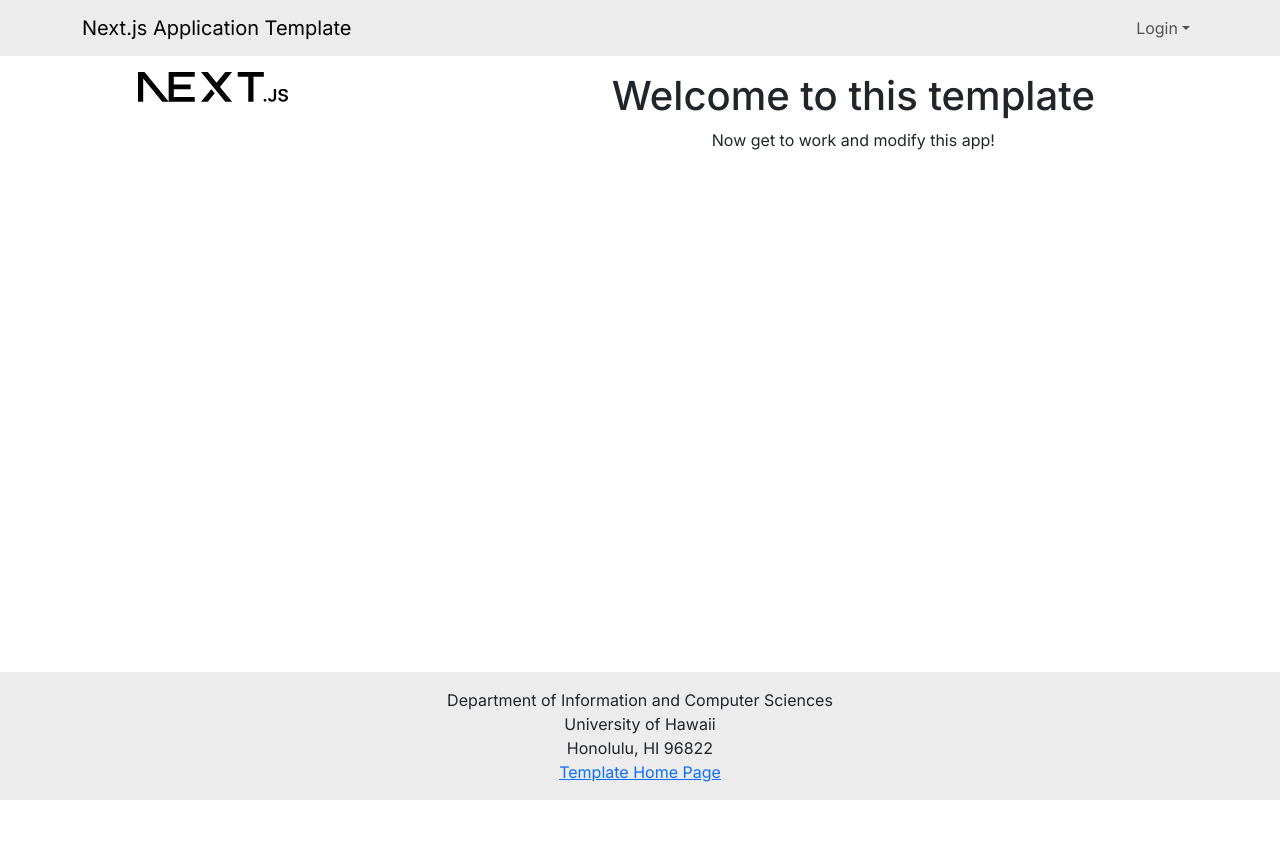
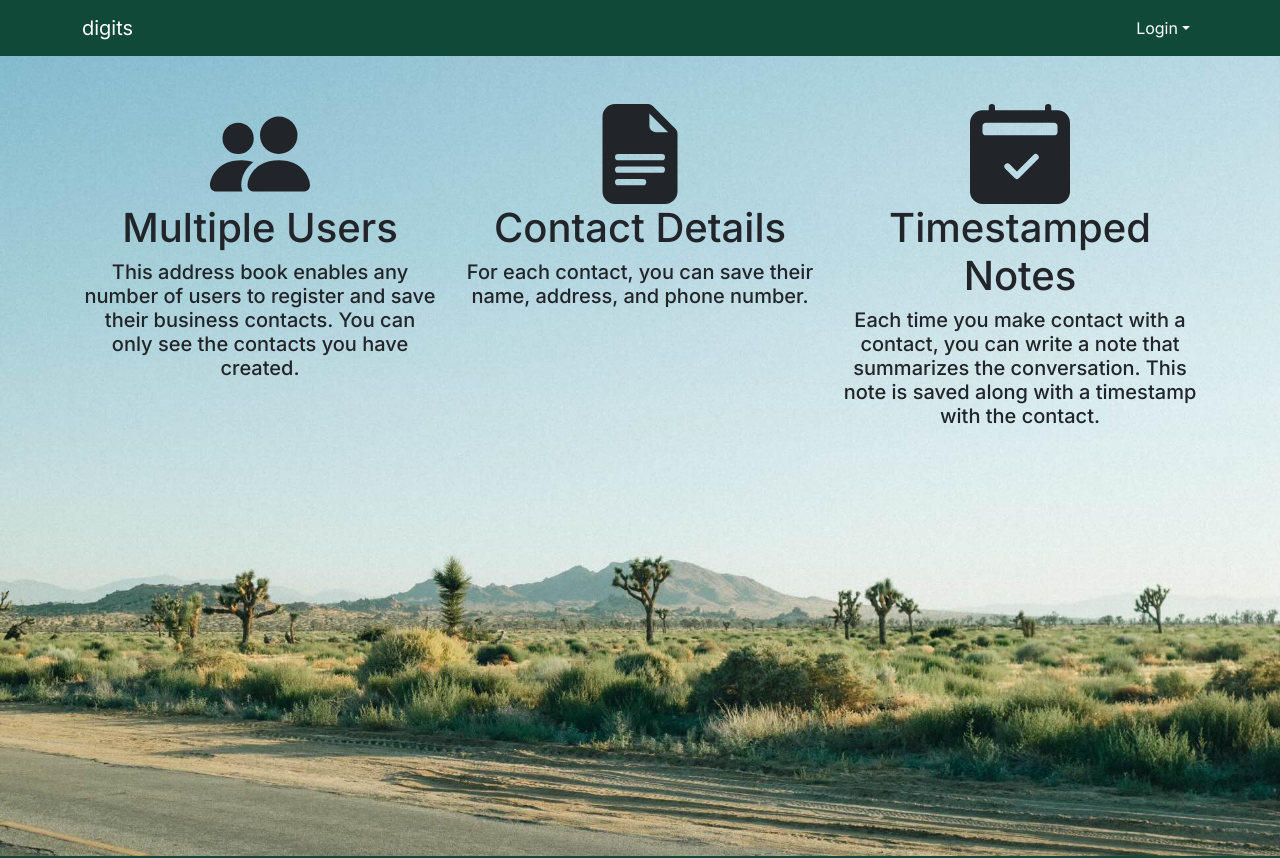
Before and after one commit to zeldaco/digits, a Next.js app: page / in a window 1280 px wide. Shown: the top 858 px of the page. Before the commit the page ends 800 px from the top, so only its background shows below. Built offline with nearby package versions, Linux system fonts and the light colour scheme; no server answers.

Commit message:
landing page mockup finished in 5 minutes

```diff
--- a/src/app/globals.css
+++ b/src/app/globals.css
@@ -1,14 +1,65 @@
-html,
+/* Define color variables */
+:root {
+  --nat-navbar-bg: rgb(17, 73, 57); /* Navbar background color */
+  --nat-navbar-bg-rgb: 17, 73, 57; /* Navbar background color in RGB */
+  --nat-navbar-text-color: white; /* Text color for navbar */
+  --nat-navbar-highlight-text: rgb(170, 240, 203); /* Highlight color for active links */
+  --footer-bg-color: rgb(17, 73, 57); /* Dark background color for footer */
+}
+
+/* Background image for main content */
+.main-content {
+  background-image: url('/image.jpg'); /* Use your background image */
+  background-size: cover;
+  background-repeat: no-repeat;
+  background-position: center;
+  min-height: 100vh; /* Ensures it fills the viewport height */
+}
+
+/* Body styles */
 body {
-  --bs-light-rgb: 236, 236, 236;
-  box-sizing: border-box;
-  height: 100%;
+  --bs-dark: var(--nat-navbar-bg); /* Override Bootstrap dark variable */
+  --bs-dark-rgb: var(--nat-navbar-bg-rgb); /* Override Bootstrap dark RGB variable */
+  background-size: cover;
+  margin: 0;
   padding: 0;
-  margin: 0;
+  font-family: sans-serif;
 }
+
+/* Navbar styles - apply background and text colors */
+body .navbar {
+  background-color: var(--nat-navbar-bg) !important; /* Navbar background color */
+  color: var(--nat-navbar-text-color) !important; /* Navbar text color */
+
+  /* Bootstrap navbar color overrides */
+  --bs-navbar-active-color: var(--nat-navbar-highlight-text);
+  --bs-navbar-brand-color: var(--nat-navbar-text-color);
+  --bs-navbar-brand-hover-color: var(--nat-navbar-highlight-text);
+  --bs-navbar-color: var(--nat-navbar-text-color);
+  --bs-navbar-hover-color: var(--nat-navbar-highlight-text);
+}
+
+/* Dropdown item color */
+.bg-dark a.dropdown-item {
+  color: var(--nat-navbar-bg); /* Dropdown item text color */
+}
+
+/* Wrapper styling for flex layout */
 .wrapper {
   box-sizing: border-box;
   min-height: 100%;
   display: flex;
   flex-direction: column;
 }
+
+/* Footer styling */
+footer {
+  background-color: var(--footer-bg-color) !important; /* Footer background color */
+  color: var(--nat-navbar-text-color) !important; /* Footer text color */
+  text-align: center;
+  padding: 20px;
+}
+
+footer a {
+  color: var(--nat-navbar-text-color) !important; /* Footer link color */
+}
--- a/src/app/layout.tsx
+++ b/src/app/layout.tsx
@@ -9,7 +9,7 @@
 const inter = Inter({ subsets: ['latin'] });
 
 export const metadata: Metadata = {
-  title: 'Next.js Application Template',
+  title: 'digits',
   description: 'Generated by ics-software-engineering.github.io',
 };
 
@@ -24,7 +24,7 @@
       <body className={classString}>
         <Providers>
           <NavBar />
-          {children}
+          <main className="main-content">{children}</main>
           <Footer />
         </Providers>
       </body>
--- a/src/app/page.tsx
+++ b/src/app/page.tsx
@@ -1,21 +1,35 @@
-import { Col, Container, Image, Row } from 'react-bootstrap';
+// src/app/page.tsx
+import { Container, Row, Col } from 'react-bootstrap';
+import { PeopleFill, FileEarmarkTextFill, Calendar2CheckFill } from 'react-bootstrap-icons';
 
-/** The Home page. */
-const Home = () => (
-  <main>
-    <Container id="landing-page" fluid className="py-3">
-      <Row className="align-middle text-center">
-        <Col xs={4}>
-          <Image src="next.svg" width="150px" alt="" />
+export default function HomePage() {
+  return (
+    <Container className="text-center my-5">
+      <Row>
+        <Col>
+          <PeopleFill size={100} />
+          <h1>Multiple Users</h1>
+          <h5>
+            This address book enables any number of users to register and save their business contacts.
+            You can only see the contacts you have created.
+          </h5>
         </Col>
-
-        <Col xs={8} className="d-flex flex-column justify-content-center">
-          <h1>Welcome to this template</h1>
-          <p>Now get to work and modify this app!</p>
+        <Col>
+          <FileEarmarkTextFill size={100} />
+          <h1>Contact Details</h1>
+          <h5>
+            For each contact, you can save their name, address, and phone number.
+          </h5>
+        </Col>
+        <Col>
+          <Calendar2CheckFill size={100} />
+          <h1>Timestamped Notes</h1>
+          <h5>
+            Each time you make contact with a contact, you can write a note that summarizes the conversation.
+            This note is saved along with a timestamp with the contact.
+          </h5>
         </Col>
       </Row>
     </Container>
-  </main>
-);
-
-export default Home;
+  );
+}
--- a/src/components/Footer.tsx
+++ b/src/components/Footer.tsx
@@ -2,7 +2,7 @@
 
 /** The Footer appears at the bottom of every page. Rendered by the App Layout component. */
 const Footer = () => (
-  <footer className="mt-auto py-3 bg-light">
+  <footer className="mt-auto py-3 bg-dark">
     <Container>
       <Col className="text-center">
         Department of Information and Computer Sciences
--- a/src/components/Navbar.tsx
+++ b/src/components/Navbar.tsx
@@ -14,9 +14,9 @@
   const role = userWithRole?.randomKey;
   const pathName = usePathname();
   return (
-    <Navbar bg="light" expand="lg">
+    <Navbar bg="dark" expand="lg">
       <Container>
-        <Navbar.Brand href="/">Next.js Application Template</Navbar.Brand>
+        <Navbar.Brand href="/">digits</Navbar.Brand>
         <Navbar.Toggle aria-controls="basic-navbar-nav" />
         <Navbar.Collapse id="basic-navbar-nav">
           <Nav className="me-auto justify-content-start">
```
Also changed, not shown: public/image.jpg (added).
